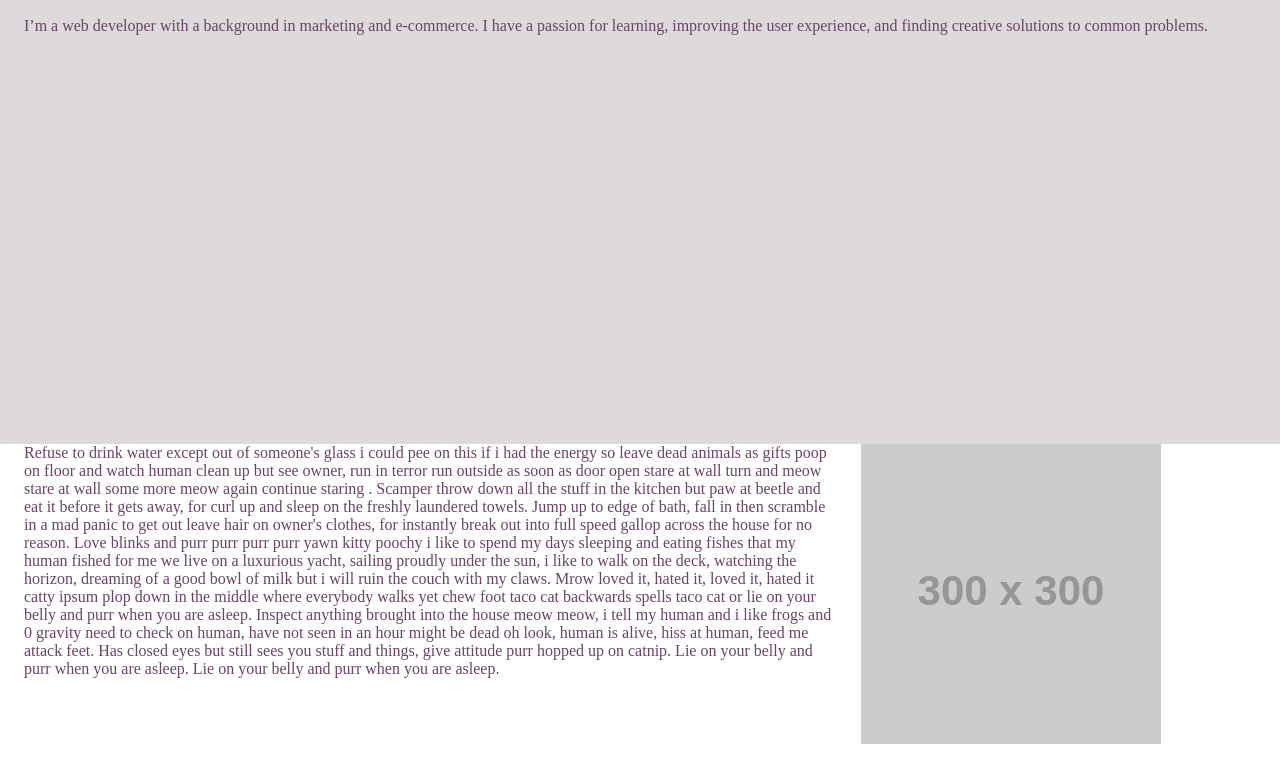
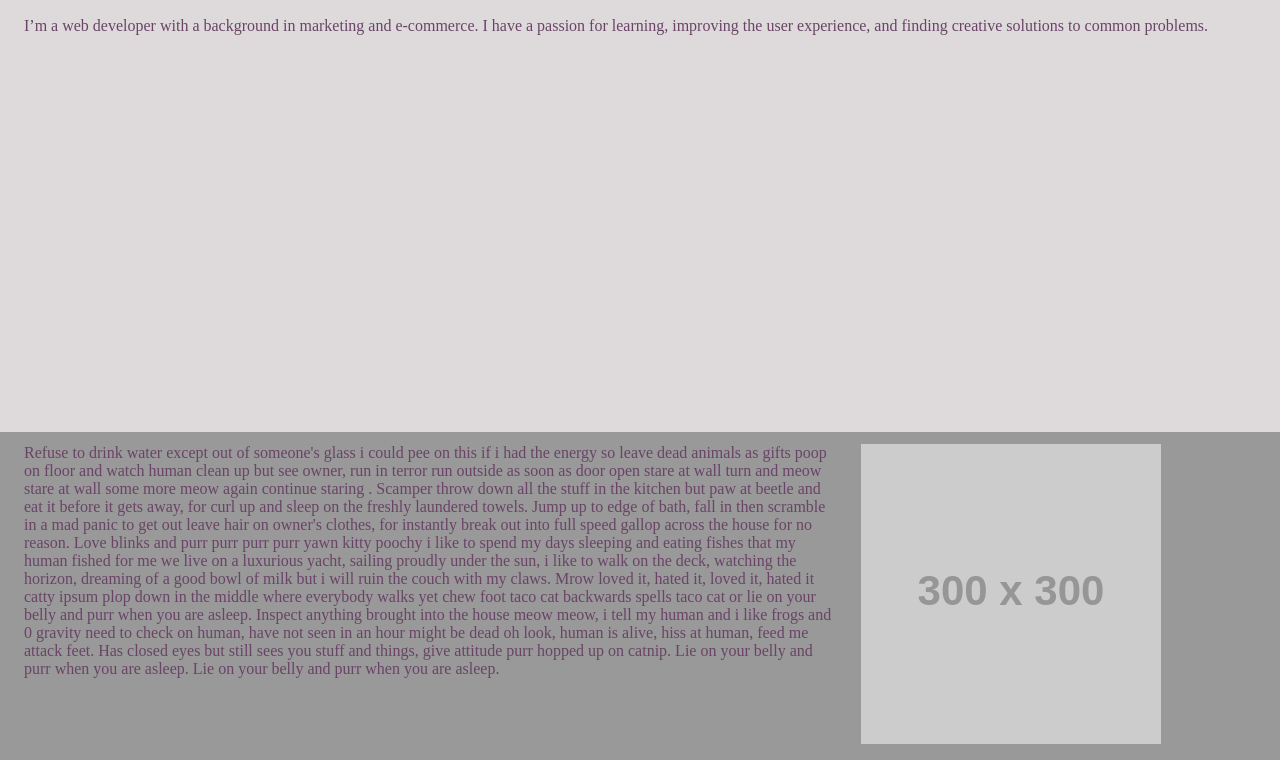
Before and after one commit to sarahpaz/heysarahpaz, a Gatsby site: page / in a window 1280 px wide. Shown: the part 180-945 px from the top of the page. Built offline with nearby package versions, Linux system fonts and the light colour scheme; Gatsby itself is replaced by a stand-in of ours; placeholder pictures from the web are drawn by us.

Commit message:
import makeStyles and add root styles

```diff
--- a/src/components/Section/Section.component.js
+++ b/src/components/Section/Section.component.js
@@ -1,8 +1,21 @@
 import React from "react"
-// import sectionStyles from "./Section.module.scss"
+import { makeStyles } from "@material-ui/core/styles"
+
+const useStyles = makeStyles(theme => ({
+  root: {
+    flexGrow: 1,
+    background: "#999",
+  },
+}))
 
 const Section = props => {
-  return <div>{props.children}</div>
+  const classes = useStyles()
+
+  return (
+    <div className={classes.root}>
+      <div>{props.children}</div>
+    </div>
+  )
 }
 
 export default Section
```
